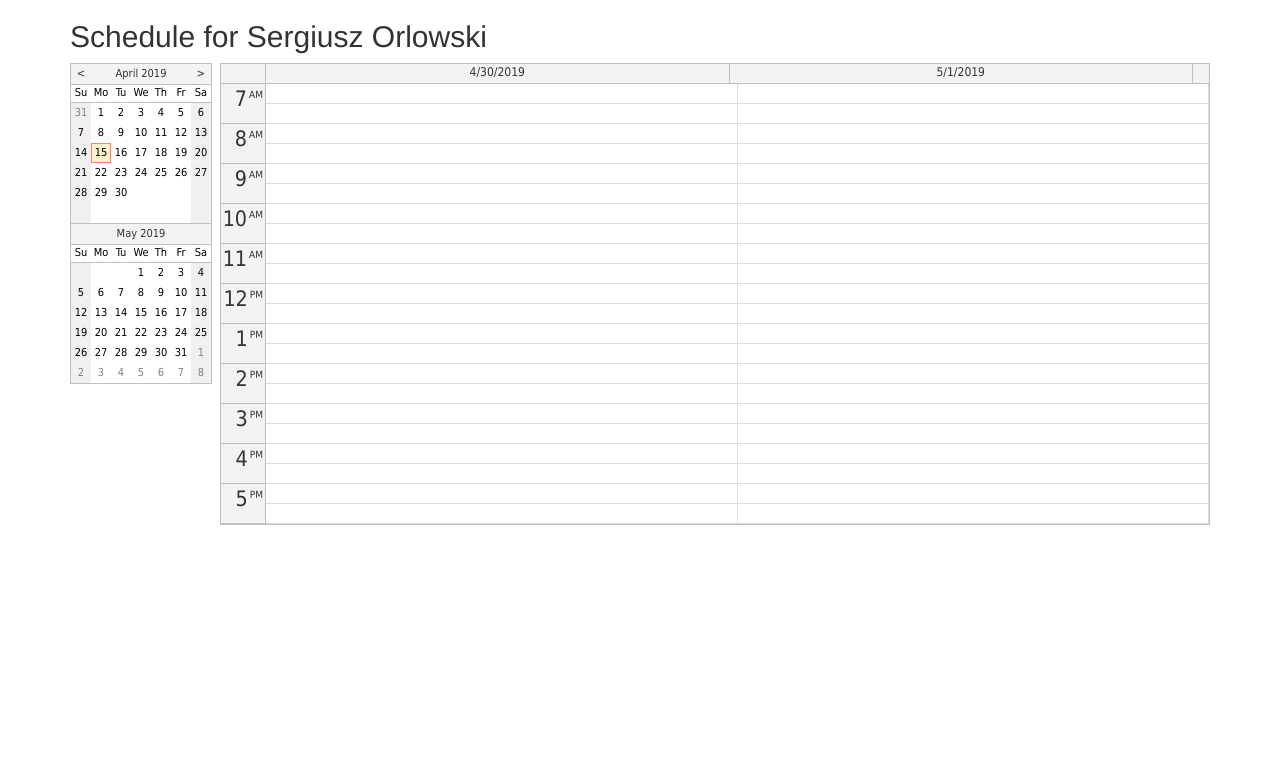
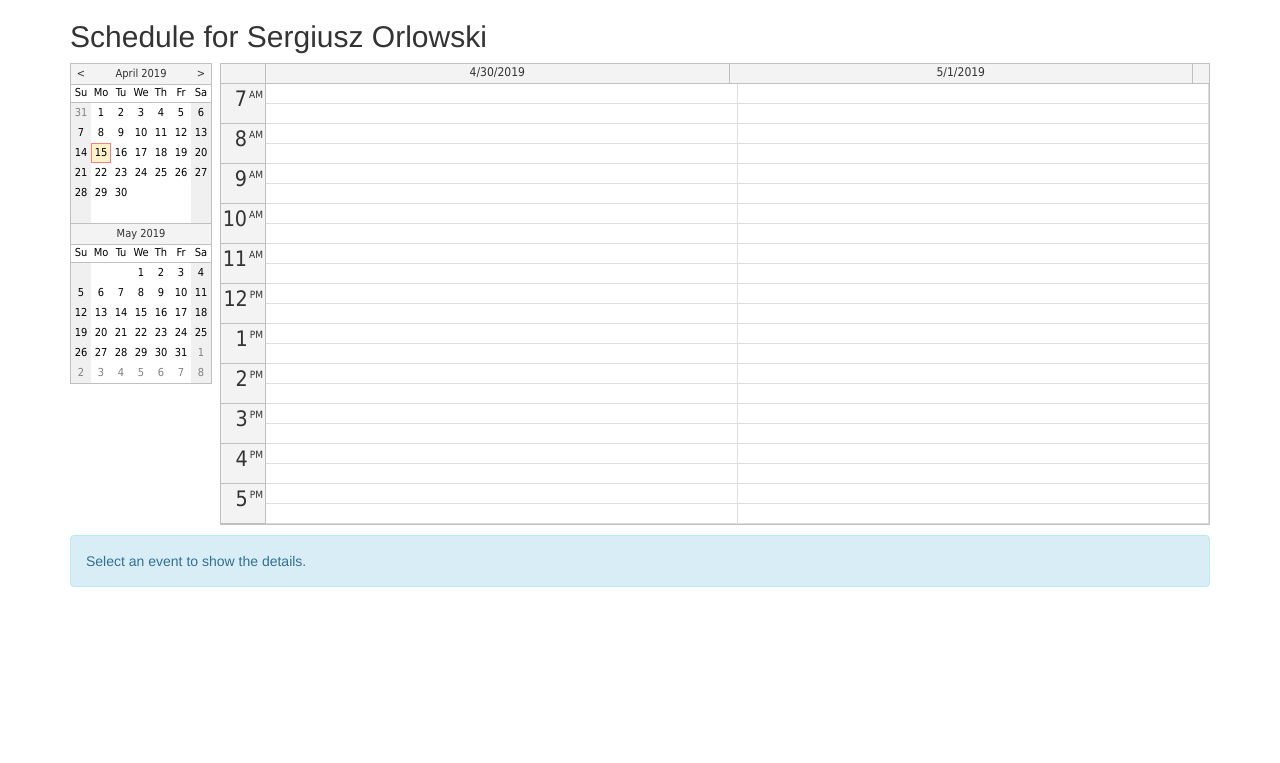
Before and after one commit to MarynaSavchenko/zielbruks, a Django app: page /show_professors_schedule/ in a window 1280 px wide. Shown: the top 763 px of the page. Run offline with Django 3.2, Linux system fonts and the light colour scheme; data that the repository does not hold is empty; some libraries are stand-ins or nearby versions.

Commit message:
Added details view  to the proffesors schedule

```diff
--- a/scheduler/templates/professors_scheduler.html
+++ b/scheduler/templates/professors_scheduler.html
@@ -24,9 +24,12 @@
     <div style="margin-left: 150px;">
         <div id="dp"></div>
     </div>
-    <div style="...">
-        <div id="details"></div>
+
+    <p style="...">
+    <div id="details" class="alert alert-info">
+        Select an event to show the details.
     </div>
+    </p>
 
     <script type="text/javascript">
         var nav = new DayPilot.Navigator("nav");
@@ -61,7 +64,7 @@
         dp.eventClickHandling = "Enabled";
         dp.eventMoveHandling = "Disabled";
         dp.onEventClicked = function (args) {
-             document.getElementById("details").innerText =  args.e.text() ;
+            document.getElementById("details").innerText = args.e.text();
         };
 
         dp.init();
```
